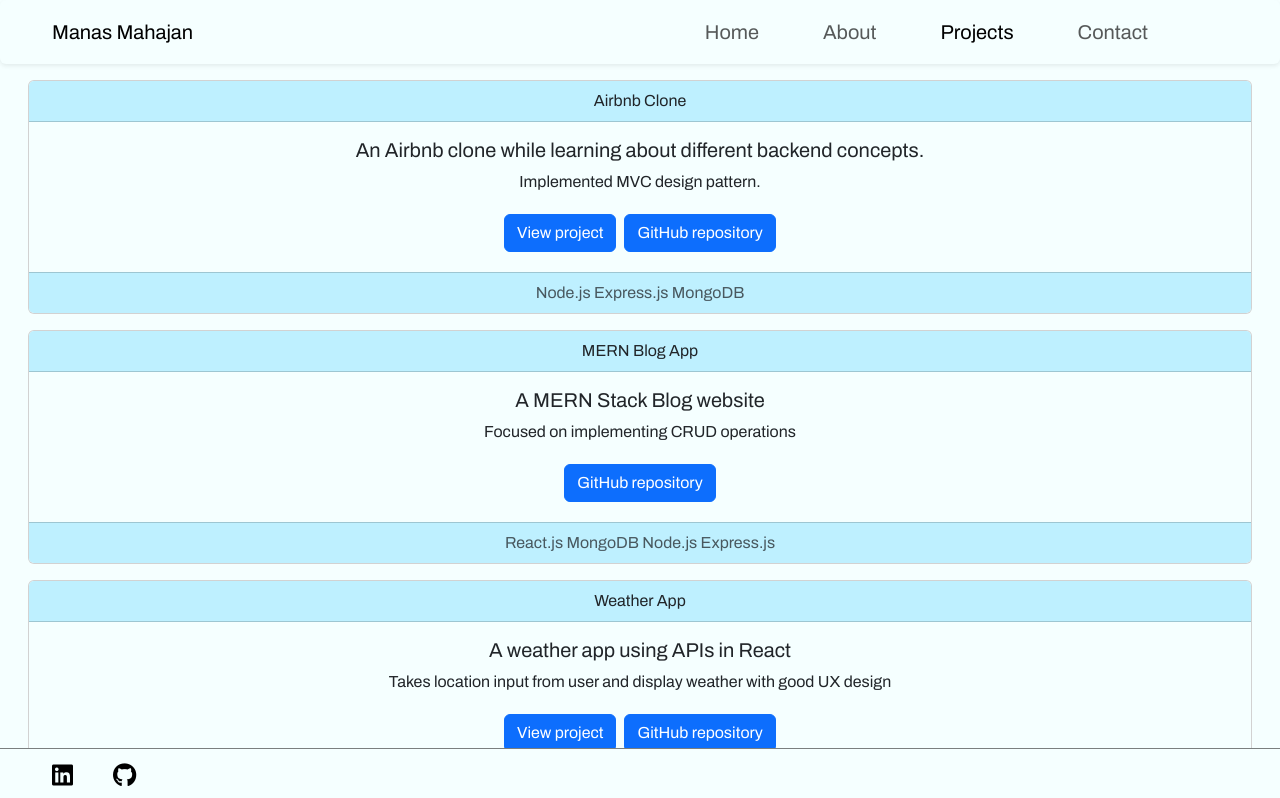
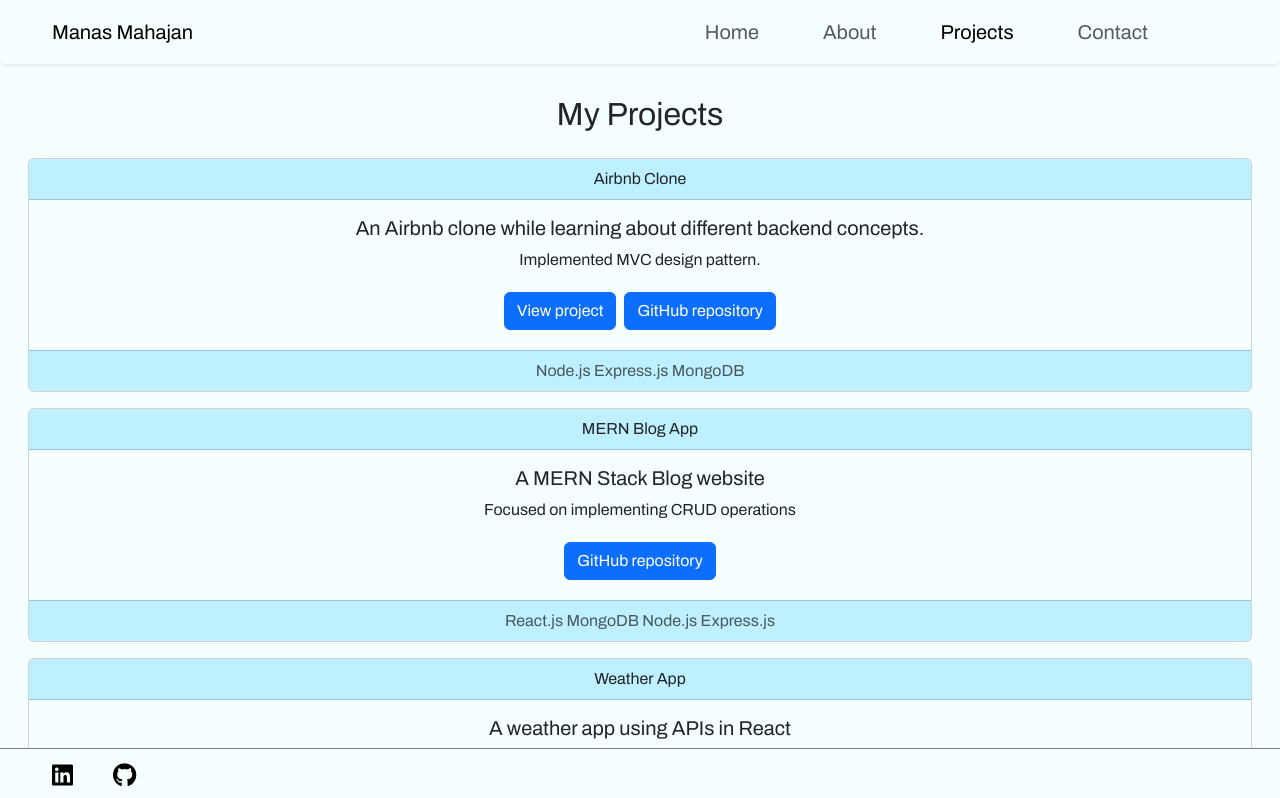
Before and after one commit to ManasMahajan2003/Portfolio, a React (Vite) app: page /projects in a window 1280 px wide. Shown: the top 798 px of the page. Built offline with nearby package versions, Linux system fonts and the light colour scheme.

Commit message:
Projects heading

```diff
--- a/src/index.css
+++ b/src/index.css
@@ -102,6 +102,14 @@
   background-color: rgb(109,215,253);
   font-size: 200%;
 } */
+.projects-heading-container{
+  display: flex;
+  width: 100%;
+  text-align: center;
+  justify-content: center;
+  padding-top: 2rem;
+}
+
 
 .contact-page{
   height: 100vh;
--- a/src/pages/Projects.jsx
+++ b/src/pages/Projects.jsx
@@ -5,6 +5,8 @@
 const Projects = () => {
   return (
     <Container fluid>
+      <div className='projects-heading-container'><h2 className='projects-heading'>My Projects</h2></div>
+
       <Card className="text-center mb-3">
         <Card.Header><b>Airbnb Clone</b></Card.Header>
         <Card.Body>
```
